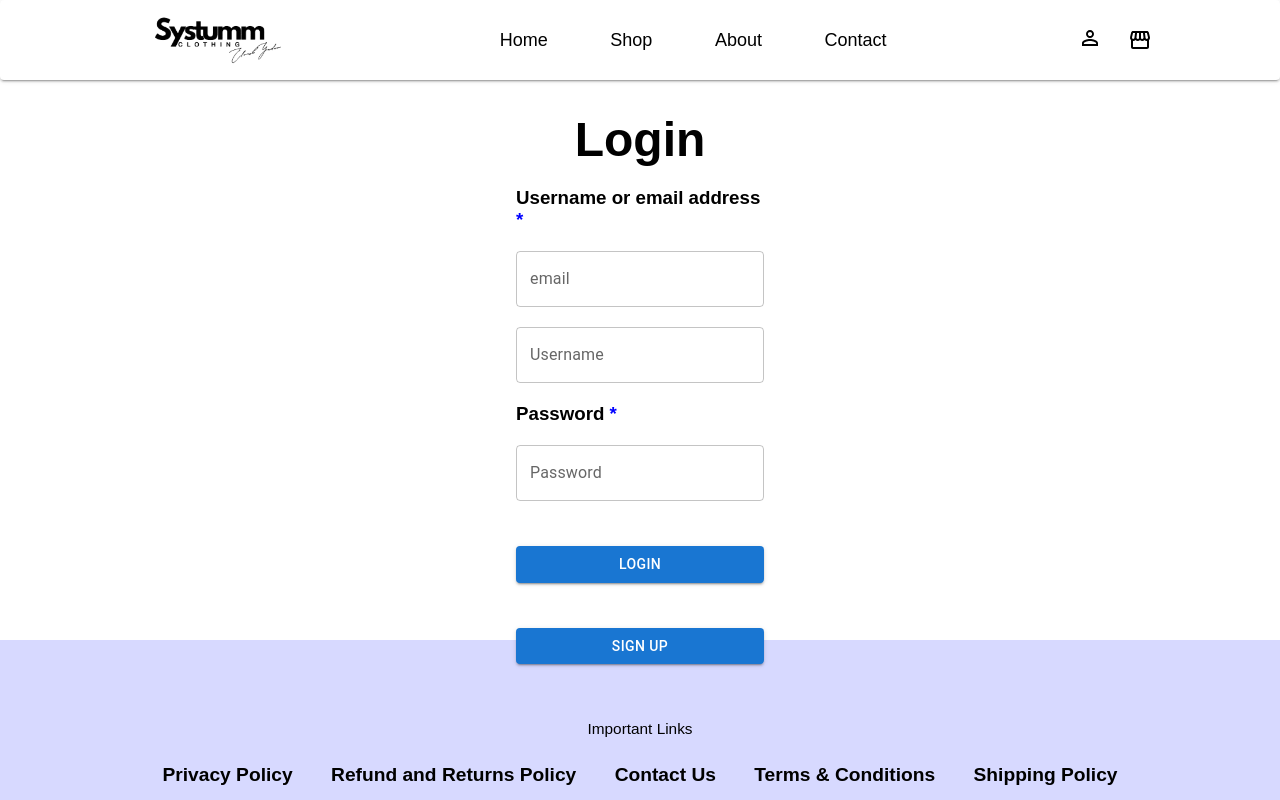
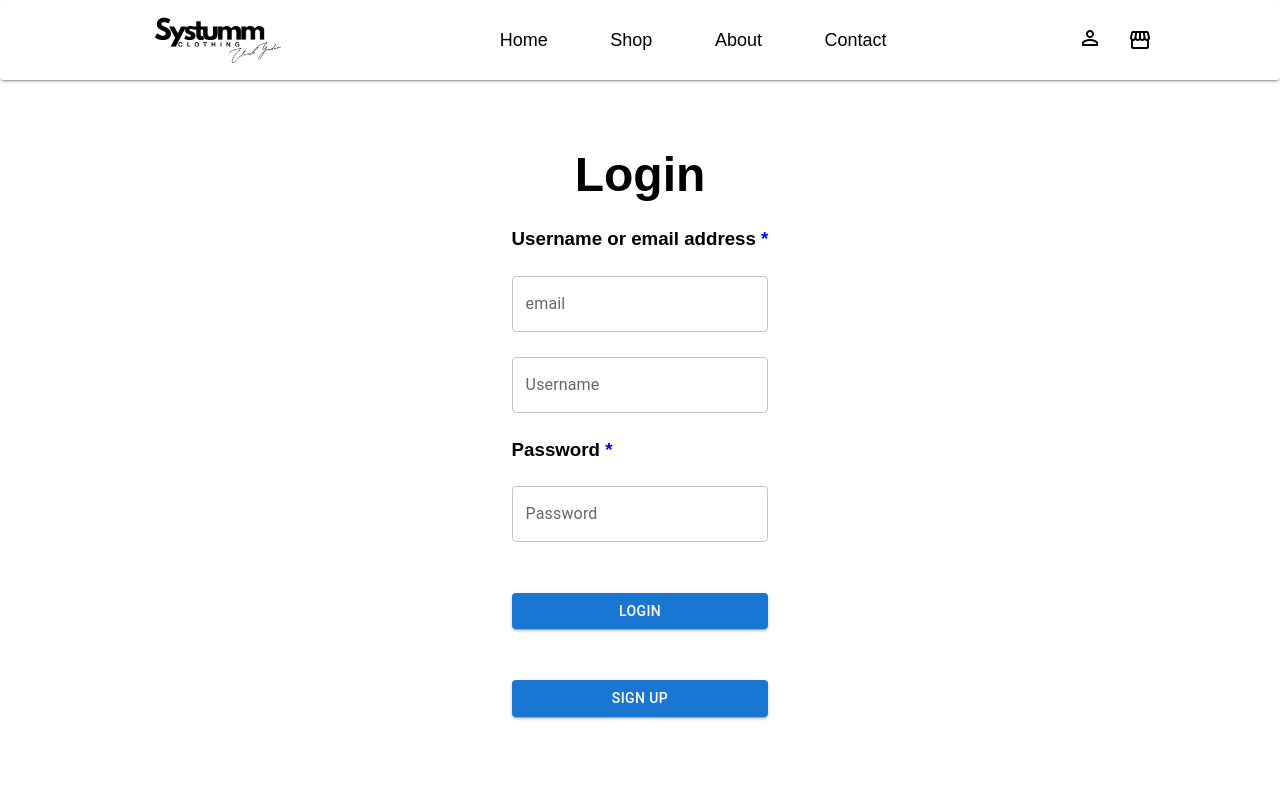
Before and after one commit to yordeep/vnt-2, a React (Vite) app: page /my-account in a window 1280 px wide. Shown: the top 800 px of the page. Built offline with nearby package versions, Linux system fonts and the light colour scheme.

Commit message:
login logout updated

```diff
--- a/src/components/user/myaccount/MyAccount.jsx
+++ b/src/components/user/myaccount/MyAccount.jsx
@@ -1,52 +1,92 @@
 import { useStyles } from "./MyAccountCss";
-import { TextField, Button } from "@mui/material";
+import { TextField, Button, Box } from "@mui/material";
 import { useNavigate } from "react-router-dom";
 import { postData } from "../../services/ServerServices";
-import { useState } from "react";
+import { useEffect, useState } from "react";
 import Swal from "sweetalert2";
 import { Link } from "react-router-dom";
+
 export default function MyAccount() {
   let navigate = useNavigate();
-  //handling States
 
+  // Handling States
   const [email, setEmail] = useState("");
   const [password, setPassword] = useState("");
-  const [userName, setuserName] = useState("");
+  const [userName, setUserName] = useState("");
+  const [user, setUser] = useState(null);
 
-  //handling States
-  //handling login functionality
+  // Getting logged in user
+  useEffect(() => {
+    const loggedInUser = localStorage.getItem("user");
+    if (loggedInUser) {
+      setUser(JSON.parse(loggedInUser));
+    }
+  }, [setUser]);
+
+  // Handling login functionality
   const handleLogin = async () => {
-    let body = {
-      userName,email,password
-    };
+    let body = { userName, email, password };
 
     let result = await postData("users/login", body);
 
-    if (result.status) {
+    localStorage.setItem("user", JSON.stringify(result.data.user));
+    setUser(result.data.user);
+
+    if (result.success) {
       Swal.fire({
         icon: "success",
         title: result.message,
       });
-        localStorage.setItem("user", JSON.stringify(result.data));
-        navigate('/')
+      navigate('/');
     } else {
       Swal.fire({
         icon: "error",
         title: result.message,
       });
     }
+  };
 
+  const handleLogout = async () => {
+    let result =  await postData("users/logout")
+    localStorage.clear()
 
-  };
-  //handling login functionality
+    if (result.success) {
+      Swal.fire({
+        icon: "success",
+        title: result.message,
+      });
+      navigate('/');
+    } else {
+      Swal.fire({
+        icon: "error",
+        title: result.message,
+      });
+    }
+  }
 
   let classes = useStyles();
+
   return (
     <div className={classes.mainContainer}>
       <div className={classes.box}>
-        <h1
-          style={{ fontSize: "3rem", fontWeight: "bold", textAlign: "center" }}
+        {user ? (
+          <Box sx={{width:'fit-content',display:'flex',flexDirection:'column',justifyContent:'center',alignItems:'',gap:'3vmax'}}>
+          <h2> User Name : {user.userName}</h2>
+          <h2> Full Name : {user.fullName}</h2>
+          <h2> Email : {user.email}</h2>
+
+          <Button
+              variant="contained"
+              style={{ marginTop: "25px" }}
+              onClick={handleLogout}
             >
+              Logout
+            </Button>
+
+          </Box>
+        ) : (
+          <Box sx={{width:'fit-content',height:'auto',bgcolor:'',display:'flex',flexDirection:'column',justifyContent:'center',gap:'2vmax'}} >
+            <h1 style={{ fontSize: "3rem", fontWeight: "bold", textAlign: "center" }}>
               Login
             </h1>
             <h3>
@@ -57,22 +97,20 @@ export default function MyAccount() {
               variant="outlined"
               onChange={(event) => setEmail(event.target.value)}
             />
-
             <TextField
               label="Username "
               variant="outlined"
-          onChange={(event) => setuserName(event.target.value)}
+              onChange={(event) => setUserName(event.target.value)}
             />
-
             <h3>
               Password <span style={{ color: "blue" }}> *</span>
             </h3>
             <TextField
               label="Password "
               variant="outlined"
+              type="password"
               onChange={(event) => setPassword(event.target.value)}
             />
-
             <Button
               variant="contained"
               style={{ marginTop: "25px" }}
@@ -81,11 +119,12 @@ export default function MyAccount() {
               Login
             </Button>
             <Link to="/signup">
-          {" "}
               <Button variant="contained" style={{ marginTop: "25px" }} fullWidth>
                 Sign Up
               </Button>
             </Link>
+          </Box>
+        )}
       </div>
     </div>
   );
--- a/src/components/user/myaccount/MyAccountCss.js
+++ b/src/components/user/myaccount/MyAccountCss.js
@@ -2,21 +2,19 @@ import { makeStyles } from "@mui/styles";
 export const useStyles = makeStyles({
 
     mainContainer:{
-        height:'80vh',
+        height:'auto',
         width:'100%',
         position:'relative',
-        paddingTop:'4vh'
+        paddingTop:'4vh',
     },
     box:{
-       height:'100%',
-       width:'35%',
-       gap: '20px',
-       margin:'auto',
-       marginTop:'30px',
-       display:'flex',
-       flexDirection:'column',
-       padding:'50px 100px',
-
+        height:'100vh',
+        position:'relative',
+        display:'flex',
+        flexDirection:'column',
+        alignItems:'center',
+        justifyContent:'center',
+        gap:'2vmax'
 
     }
 });
```
Lines whose indentation alone changed are shown as unchanged.
